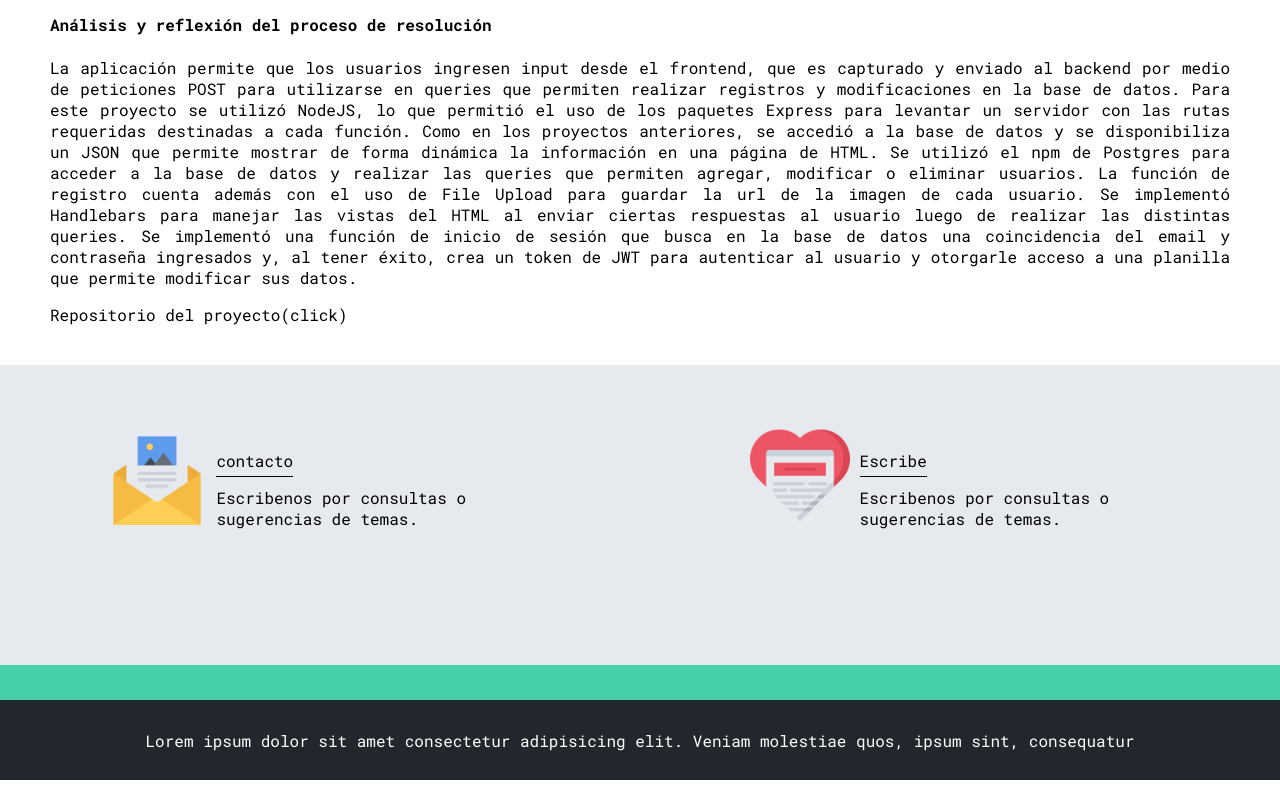
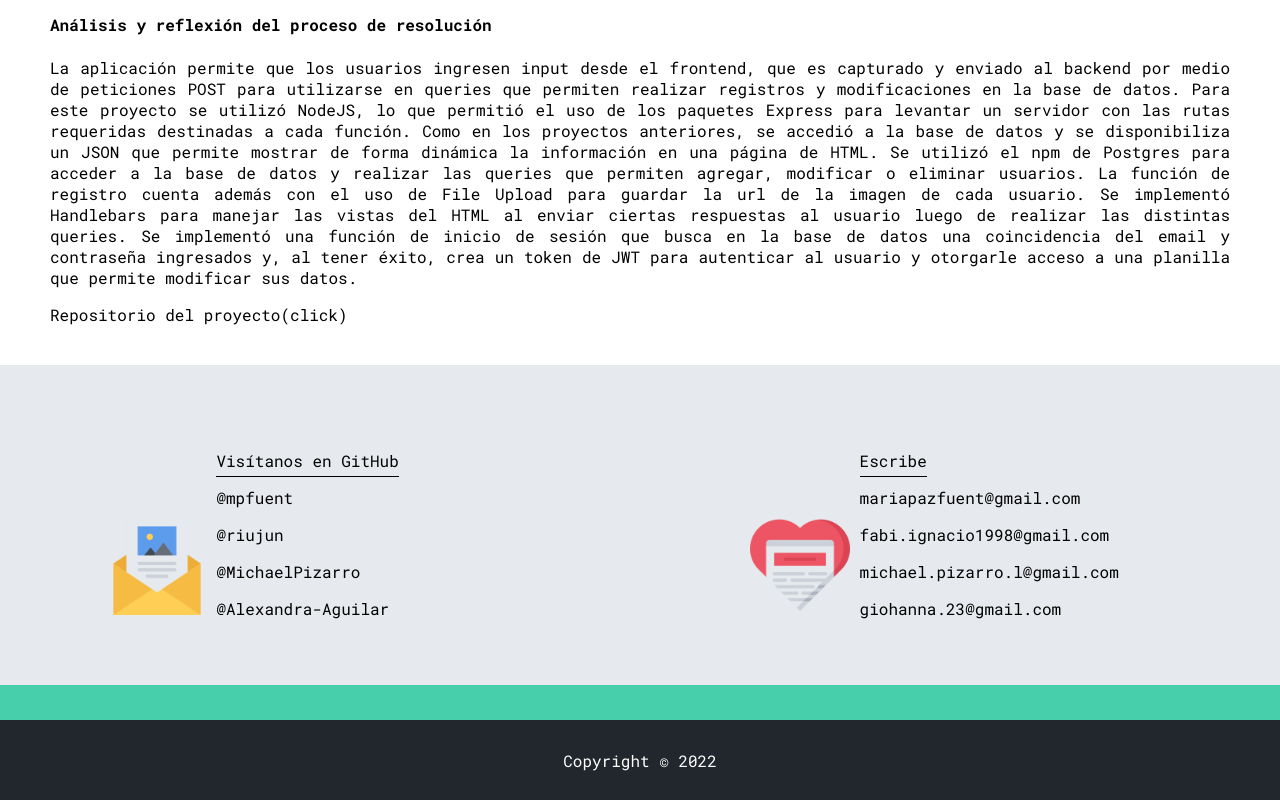
Before and after one commit to riujun/portafolio, a plain HTML site: page BLOG/proyectoDestacado.html in a window 1280 px wide. Shown: the part 1356-2156 px from the top of the page. Drawn offline with Linux system fonts and the light colour scheme; files whose address does not match are found by name.

Commit message:
inputs en section contact-main-container y footer

```diff
--- a/BLOG/proyectoDestacado.html
+++ b/BLOG/proyectoDestacado.html
@@ -70,8 +70,11 @@
            <div class= grid-container>
                <img src="./assets/img/013-newsletter.png" alt="">
                <div class="contact-left">
-                   <a href="">contacto</a>
-                   <p>Escribenos por consultas o sugerencias de temas.</p>
+                   <a href="">Visítanos en GitHub</a>
+                   <p>@mpfuent</p>
+                   <p>@riujun</p>
+                   <p>@MichaelPizarro</p>
+                   <p>@Alexandra-Aguilar</p>
                </div>
            </div>
 
@@ -79,14 +82,17 @@
                <img src="./assets/img/006-like.png" alt="">
                <div class="contact-right">
                    <a href="">Escribe</a>
-                   <p>Escribenos por consultas o sugerencias de temas.</p>
+                   <p>mariapazfuent@gmail.com</p>
+                   <p>fabi.ignacio1998@gmail.com</p>
+                   <p>michael.pizarro.l@gmail.com</p>
+                   <p>giohanna.23@gmail.com</p>
                </div>
            </div>
        </section>
     </main>
 
     <footer>
-        <p>Lorem ipsum dolor sit amet consectetur adipisicing elit. Veniam molestiae quos, ipsum sint, consequatur </p>
+        <p>Copyright © 2022</p>
     </footer>
 </body>
 </html>
```
Also changed, not shown: BLOG/proyectos.html (+1 -1 lines).
